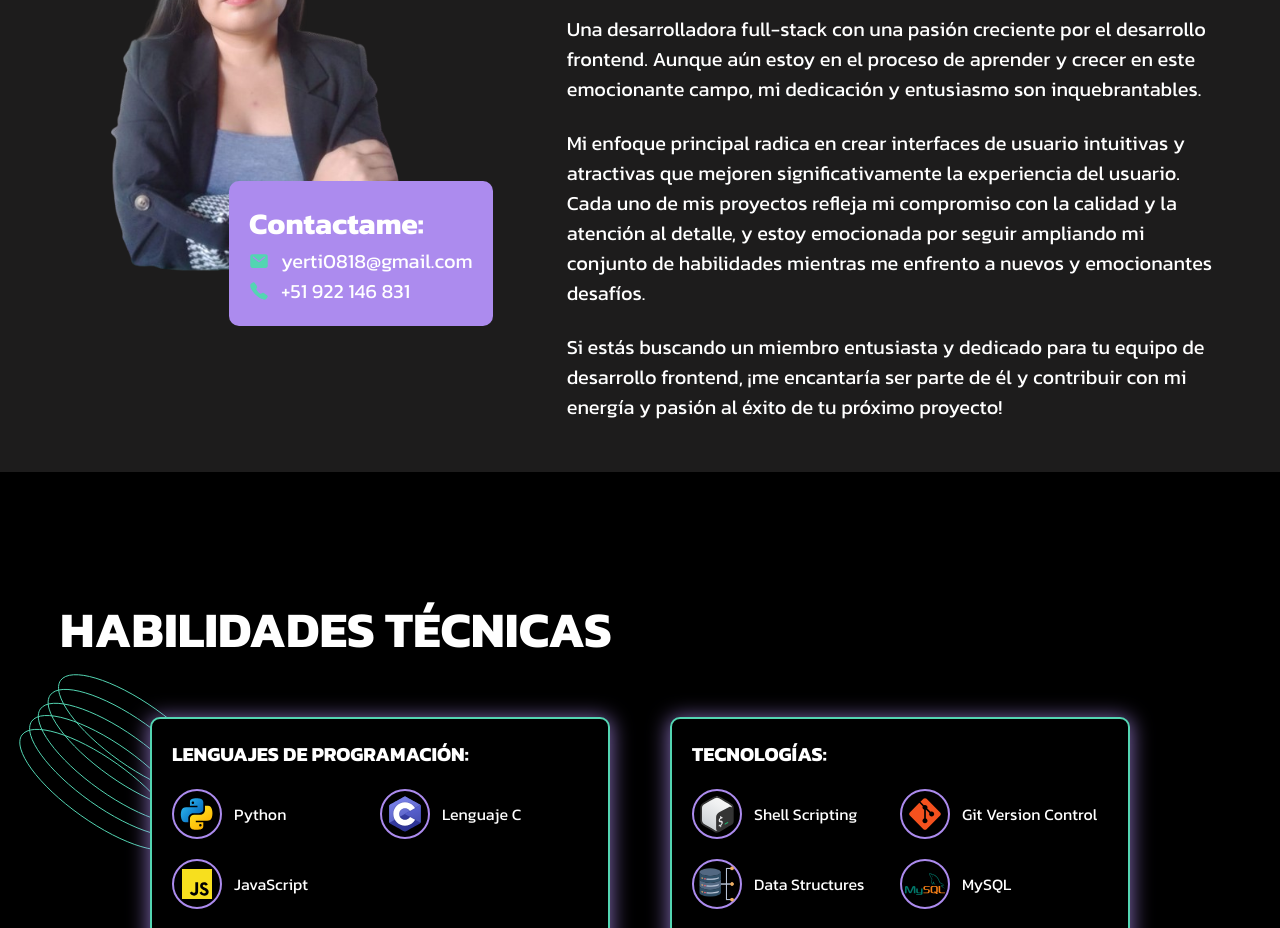
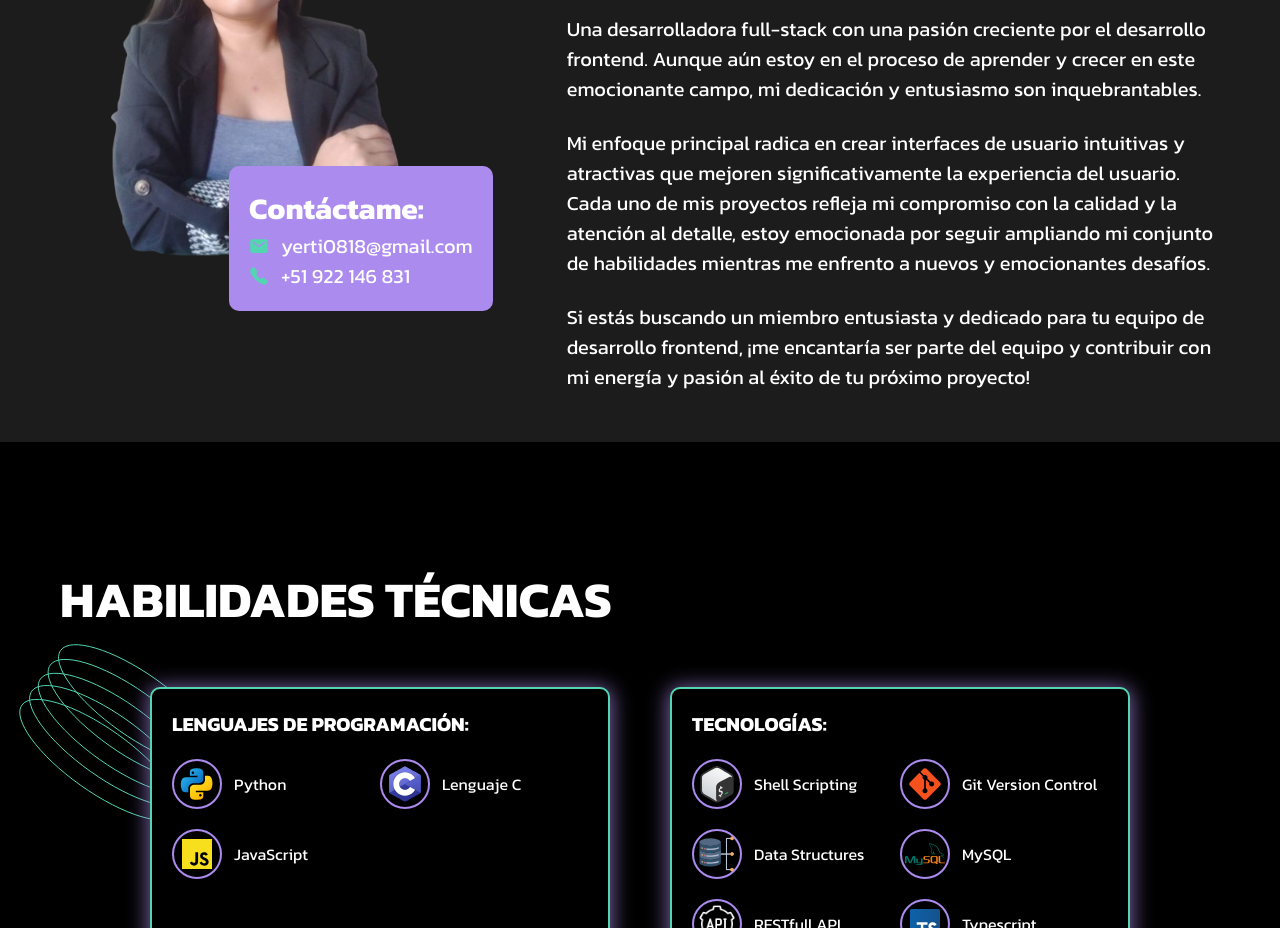
Before and after one commit to yerti/portafolio-yerti-mosqueira, a React (Create React App) app: page / in a window 1280 px wide. Shown: the part 1040-1968 px from the top of the page. Built offline with nearby package versions, Linux system fonts and the light colour scheme; a web font is replaced by a local one.

Commit message:
Correguir ortografia

```diff
--- a/src/Components/SobreMi/SobreMi.jsx
+++ b/src/Components/SobreMi/SobreMi.jsx
@@ -8,7 +8,7 @@ export default function SobreMi() {
       <div className='contenido-foto-sobremi-color'>
         <img className='imagen-yerti-color' src={imagenes["img-yerti-color"]} alt="" />
         <div className='texto-contactanos'>
-          <h2 className='titulo-contactame'>Contactame:</h2>
+          <h2 className='titulo-contactame'>Contáctame:</h2>
           <div className='text-img-information-sobre-mi'>
             <img className='icono-textos' src={imagenes["img-mail"]} alt="" />
             <p>yerti0818@gmail.com</p>
@@ -23,8 +23,8 @@ export default function SobreMi() {
         <img className='imagen-aspiral-morado-sobre-mi' src={imagenes["img-morados"]} alt="imagen de aspirales morados" />
         <h2 className='titulo-presentacion'>Hola! <br /> Soy Yerti </h2>
         <p>Una desarrolladora full-stack con una pasión creciente por el desarrollo frontend. Aunque aún estoy en el proceso de aprender y crecer en este emocionante campo, mi dedicación y entusiasmo son inquebrantables.</p> <br />
-        <p>Mi enfoque principal radica en crear interfaces de usuario intuitivas y atractivas que mejoren significativamente la experiencia del usuario. Cada uno de mis proyectos refleja mi compromiso con la calidad y la atención al detalle, y estoy emocionada por seguir ampliando mi conjunto de habilidades mientras me enfrento a nuevos y emocionantes desafíos.</p> <br />
-        <p>Si estás buscando un miembro entusiasta y dedicado para tu equipo de desarrollo frontend, ¡me encantaría ser parte de él y contribuir con mi energía y pasión al éxito de tu próximo proyecto!</p>
+        <p>Mi enfoque principal radica en crear interfaces de usuario intuitivas y atractivas que mejoren significativamente la experiencia del usuario. Cada uno de mis proyectos refleja mi compromiso con la calidad y la atención al detalle, estoy emocionada por seguir ampliando mi conjunto de habilidades mientras me enfrento a nuevos y emocionantes desafíos.</p> <br />
+        <p>Si estás buscando un miembro entusiasta y dedicado para tu equipo de desarrollo frontend, ¡me encantaría ser parte del equipo y contribuir con mi energía y pasión al éxito de tu próximo proyecto!</p>
       </div>
     </div>
   )
```
Also changed, not shown: src/assets/logo.png.
